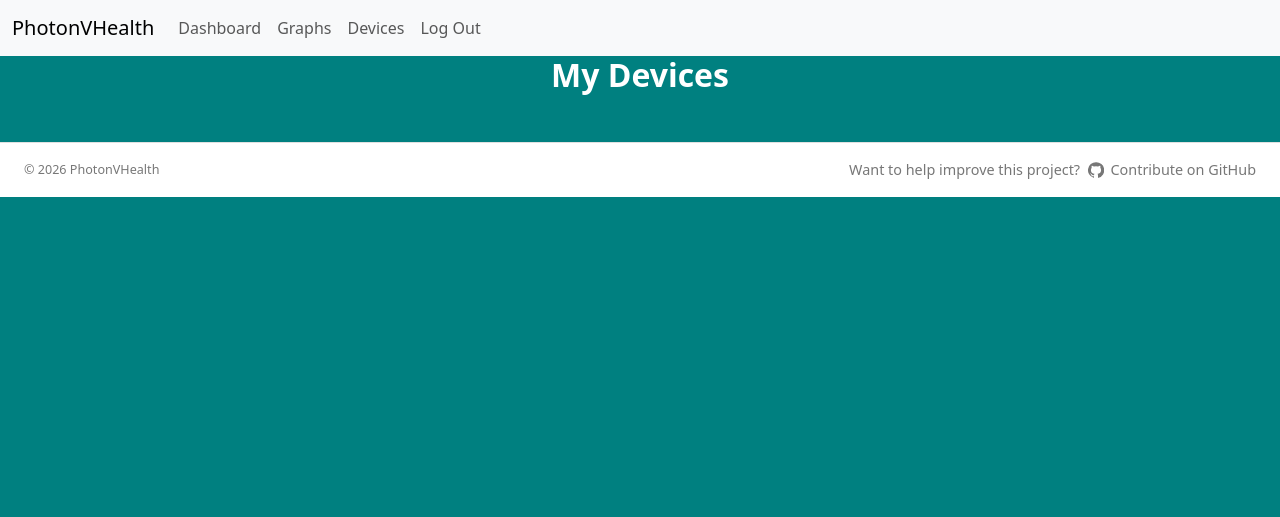
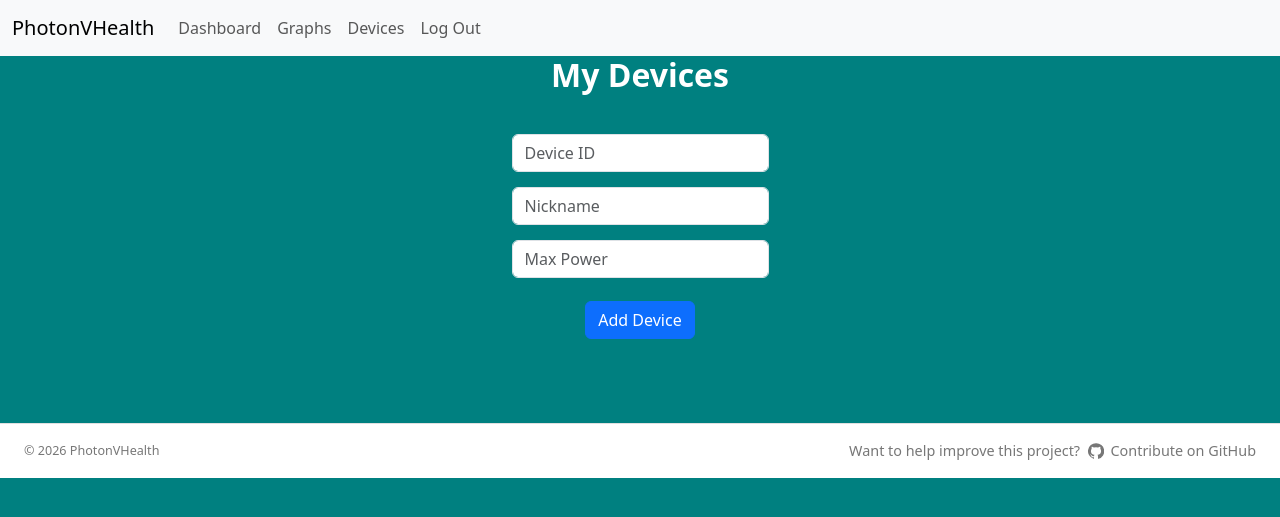
Before and after one commit to Skayyali3/PhotonVHealth, a Flask app: page /devices in a window 1280 px wide. Shown: the top 517 px of the page. Run offline with Flask 3, Linux system fonts and the light colour scheme; the visitor is signed in with stand-in values (Sample User, id 1).

Commit message:
Devices endpoint: Work started

```diff
--- a/website/main.py
+++ b/website/main.py
@@ -129,6 +129,32 @@ def devices():
     if "user_id" not in session:
         return redirect("/")
 
+    if request.method == "GET":
+        return render_template("devices.html", logged_in = True)
+
+    deviceId = request.form.get("device_id")
+    nickname = request.form.get("nickname")
+    maxPower = request.form.get("max_power")
+
+    if not deviceId or not nickname or not maxPower:
+        return "Missing fields."
+
+    connection = get_db()
+    cursor = connection.cursor()
+
+    try:
+        cursor.execute("""
+            INSERT INTO devices (user_id, device_id, nickname, max_power)
+            VALUES (?, ?, ?, ?)
+        """, (session["user_id"], deviceId, nickname, maxPower))
+
+        connection.commit()
+    except sqlite3.IntegrityError:
+        connection.close()
+        return "Device already exists."
+
+    connection.close()
+
     return render_template("devices.html", logged_in = True)
 
 @app.route("/logout")
--- a/website/templates/devices.html
+++ b/website/templates/devices.html
@@ -4,4 +4,14 @@
 
 {% block content %}
 <h2 class="page-header">My Devices</h2>
+
+<div class="form-container">
+    <form method="POST" action="/devices">
+        <input name="device_id" placeholder="Device ID" class="form-control">
+        <input name="nickname" placeholder="Nickname" class="form-control">
+        <input name="max_power" placeholder="Max Power" class="form-control">
+
+        <button class="btn btn-primary mt-2">Add Device</button>
+    </form>
+</div>
 {% endblock %}
```
Also changed, not shown: TODO.md (+4 -2 lines).
